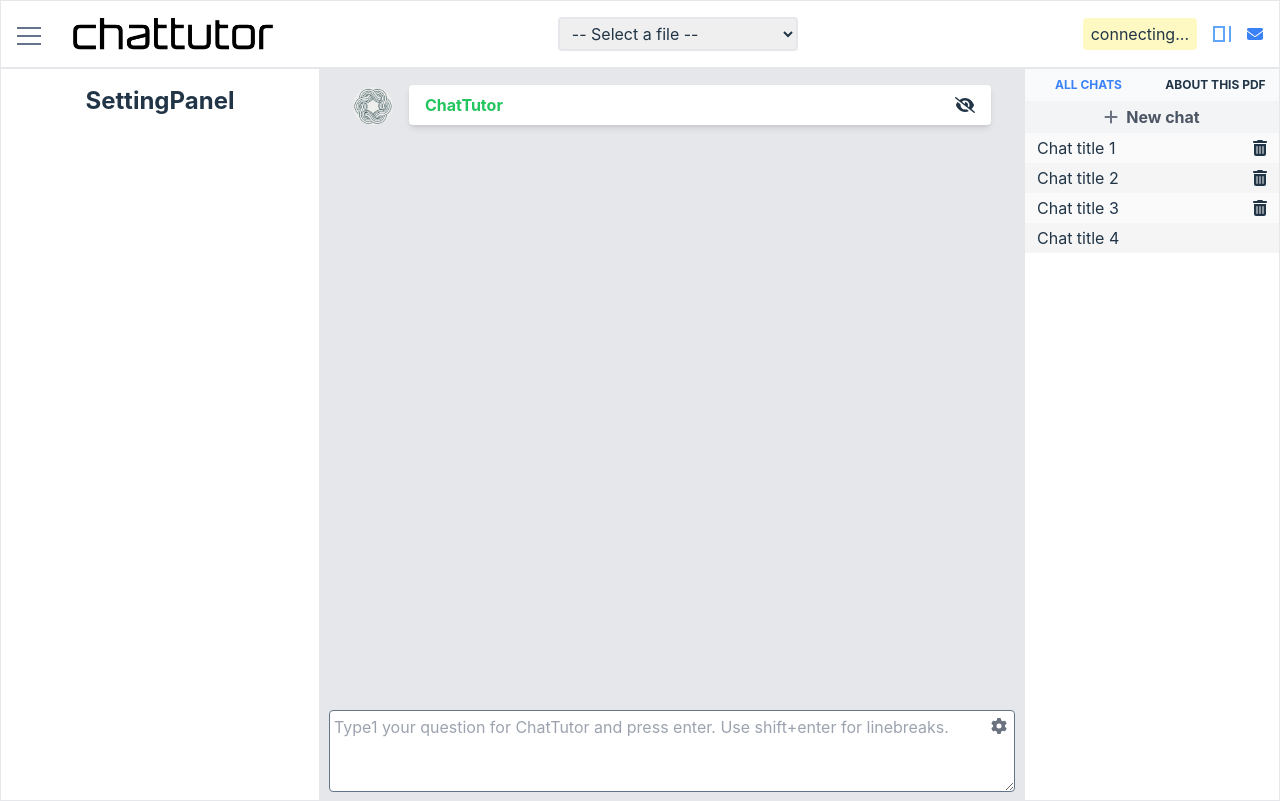
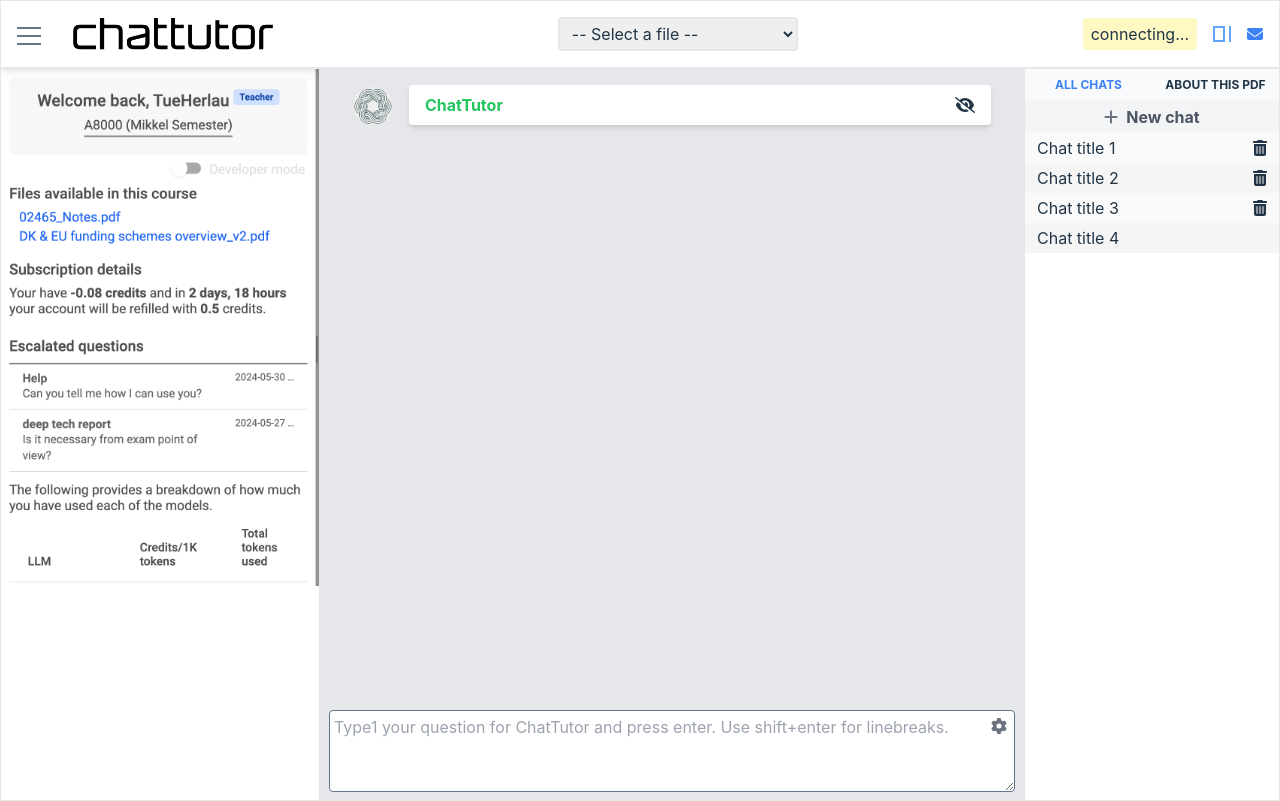
Before and after one commit to sudhansom/chattutor-react, a React (Vite) app: page / in a window 1280 px wide. Built offline with nearby package versions, Linux system fonts and the light colour scheme.

Commit message:
put image in setting for now

```diff
--- a/src/components/SettingPanel.jsx
+++ b/src/components/SettingPanel.jsx
@@ -1,9 +1,11 @@
 import React from "react";
+
+import settingImg from '../assets/images/setting.png'
 
 const SettingPanel = () => {
   return (
-    <div className="border h-full basis-1/4 text-center p-4 text-2xl font-bold">
-      SettingPanel
+    <div className="border h-full basis-1/4 text-center p-0 text-2xl font-bold">
+      <img className="object-cover" src={settingImg} alt="" />
     </div>
   );
 };
```
Also changed, not shown: src/assets/images/setting.png (added).
